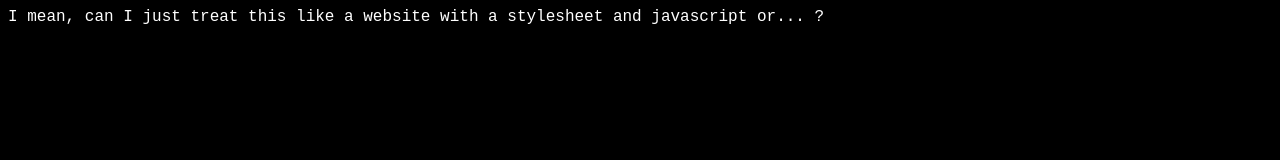
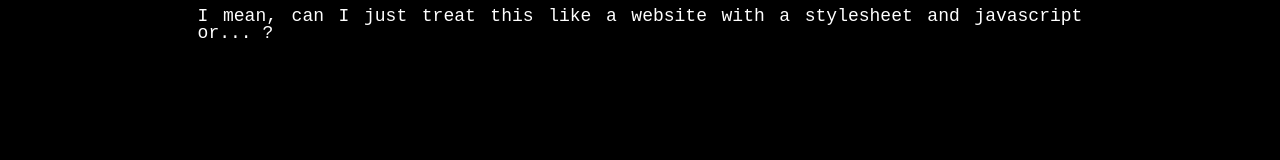
Before and after one commit to jacksonpotluck/jacksonpotluck.github.io, a plain HTML site: page index.html in a window 1280 px wide. Drawn offline with Linux system fonts and the light colour scheme.

Commit message:
Add div for additional content in index.html
Added a new div element for content.

```diff
--- a/index.html
+++ b/index.html
@@ -12,7 +12,11 @@
   <link href="style.css" rel="stylesheet" type="text/css" media="all">
 </head>
 <body>
+<div class="stuff">
+  I mean, can I just treat this like a website with a stylesheet and javascript or... ?
 
-  I mean, can I just treat this like a website with a stylesheet and javascript or... ?
+  </div>
+
+
 </body>
 </html>
```
